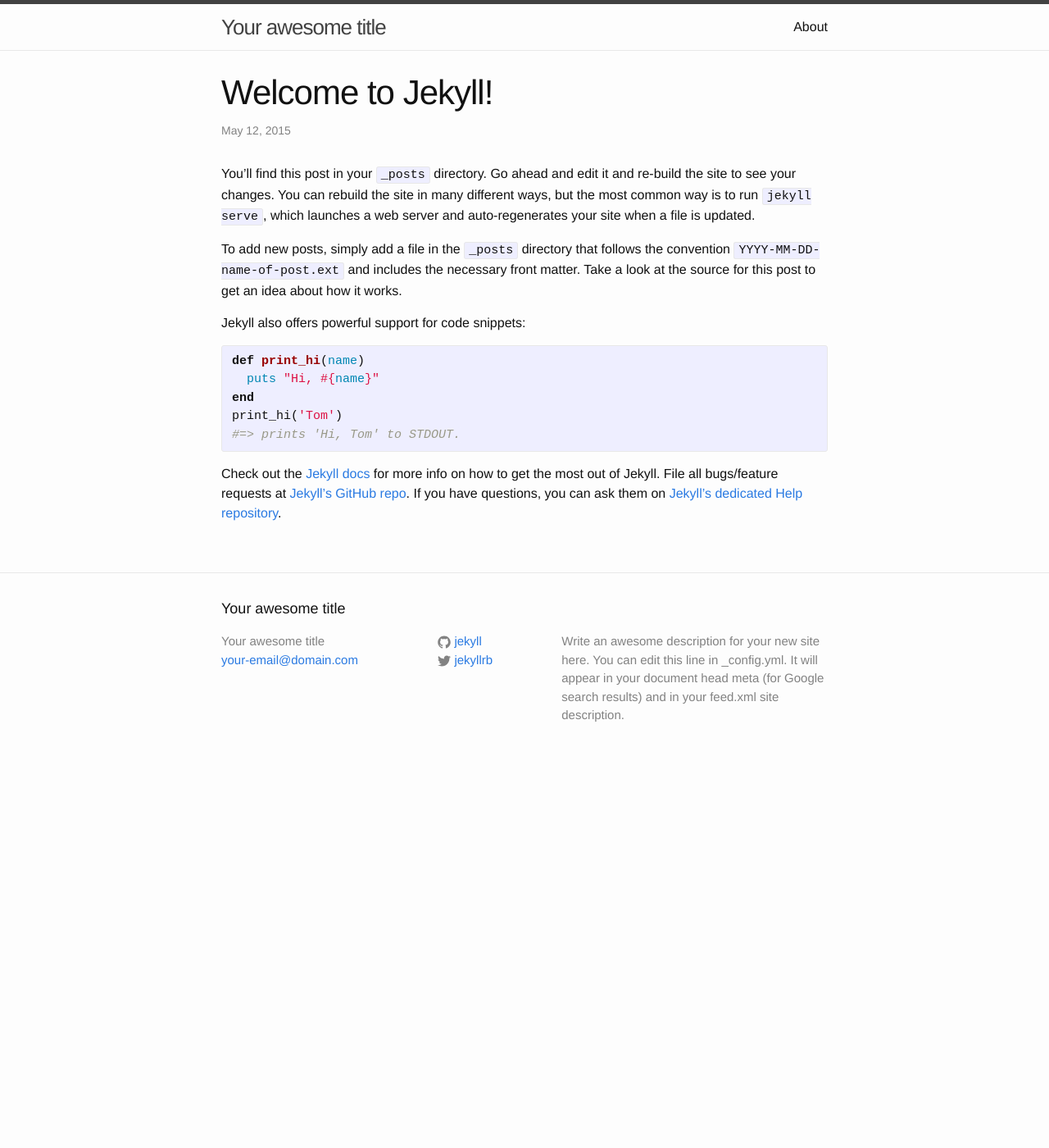
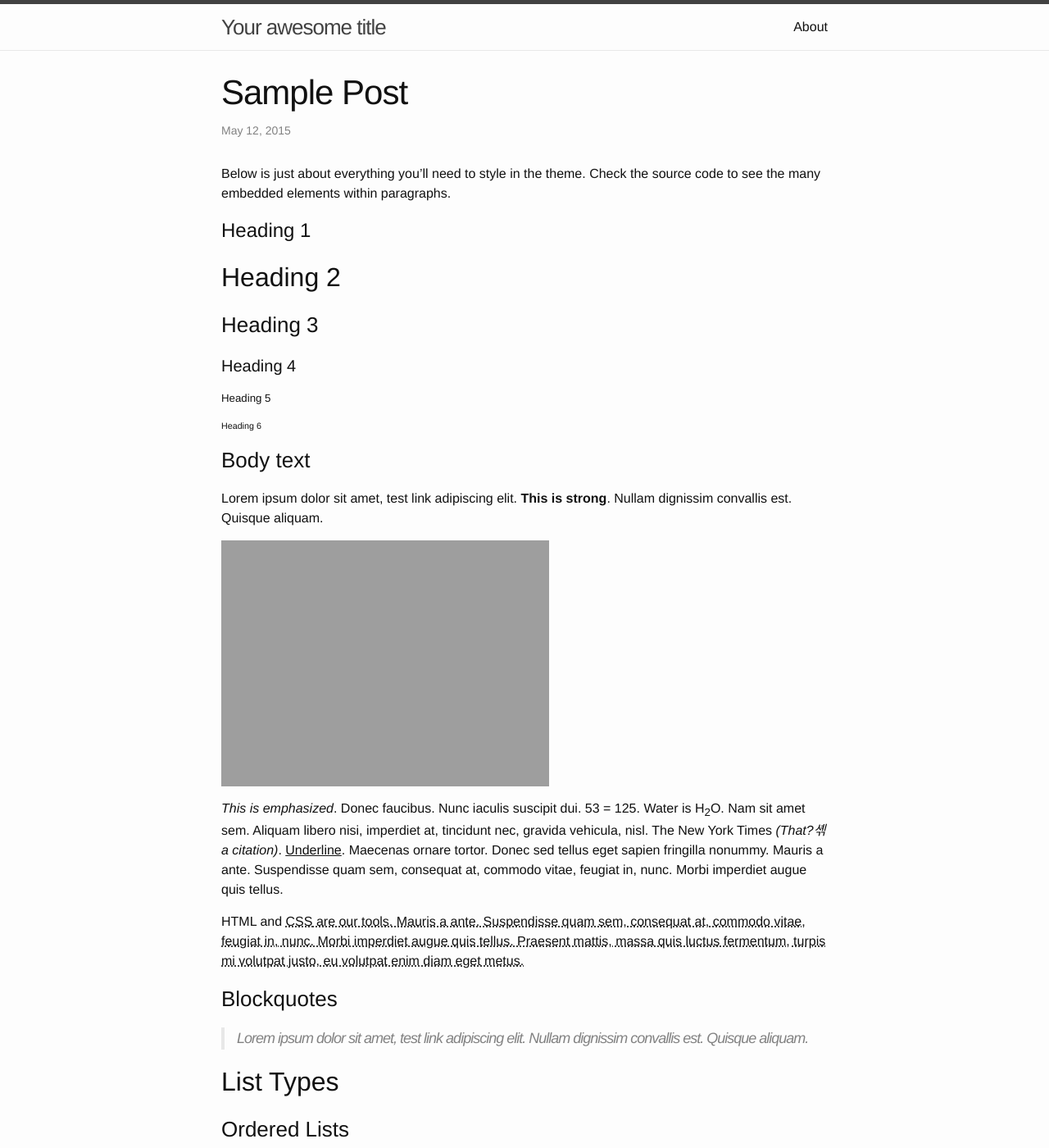
Before and after one commit to jung12/jaeahnoh.github.com, a Jekyll site: the page built from _posts/2015-05-12-welcome-to-jekyll.markdown, in a window 1280 px wide and 1400 px high. Shown: the whole window at 82% size. Built offline with Jekyll 4.4.1, drawn with Linux system fonts in a browser that asks for light colours; some of the changed text lies outside the part shown.

Commit message:
Update 2015-05-12-welcome-to-jekyll.markdown

```diff
--- a/_posts/2015-05-12-welcome-to-jekyll.markdown
+++ b/_posts/2015-05-12-welcome-to-jekyll.markdown
@@ -1,25 +1,101 @@
 ---
 layout: post
-title:  "Welcome to Jekyll!"
-date:   2015-05-12 22:36:44
-categories: jekyll update
+title: Sample Post
+description: "Just about everything you'll need to style in the theme: headings, paragraphs, blockquotes, tables, code blocks, and more."
+modified: 2014-12-24
+tags: [sample post]
+image:
+  feature: abstract-3.jpg
+  credit: dargadgetz
+  creditlink: http://www.dargadgetz.com/ios-7-abstract-wallpaper-pack-for-iphone-5-and-ipod-touch-retina/
 ---
-You’ll find this post in your `_posts` directory. Go ahead and edit it and re-build the site to see your changes. You can rebuild the site in many different ways, but the most common way is to run `jekyll serve`, which launches a web server and auto-regenerates your site when a file is updated.
 
-To add new posts, simply add a file in the `_posts` directory that follows the convention `YYYY-MM-DD-name-of-post.ext` and includes the necessary front matter. Take a look at the source for this post to get an idea about how it works.
+Below is just about everything you'll need to style in the theme. Check the source code to see the many embedded elements within paragraphs.
 
-Jekyll also offers powerful support for code snippets:
+# Heading 1
 
-{% highlight ruby %}
-def print_hi(name)
-  puts "Hi, #{name}"
-end
-print_hi('Tom')
-#=> prints 'Hi, Tom' to STDOUT.
+## Heading 2
+
+### Heading 3
+
+#### Heading 4
+
+##### Heading 5
+
+###### Heading 6
+
+### Body text
+
+Lorem ipsum dolor sit amet, test link adipiscing elit. **This is strong**. Nullam dignissim convallis est. Quisque aliquam.
+
+![Smithsonian Image]({{ site.url }}/images/3953273590_704e3899d5_m.jpg)
+{: .image-right}
+
+*This is emphasized*. Donec faucibus. Nunc iaculis suscipit dui. 53 = 125. Water is H<sub>2</sub>O. Nam sit amet sem. Aliquam libero nisi, imperdiet at, tincidunt nec, gravida vehicula, nisl. The New York Times <cite>(That?셲 a citation)</cite>. <u>Underline</u>. Maecenas ornare tortor. Donec sed tellus eget sapien fringilla nonummy. Mauris a ante. Suspendisse quam sem, consequat at, commodo vitae, feugiat in, nunc. Morbi imperdiet augue quis tellus.
+
+HTML and <abbr title="cascading stylesheets">CSS<abbr> are our tools. Mauris a ante. Suspendisse quam sem, consequat at, commodo vitae, feugiat in, nunc. Morbi imperdiet augue quis tellus. Praesent mattis, massa quis luctus fermentum, turpis mi volutpat justo, eu volutpat enim diam eget metus.
+
+### Blockquotes
+
+> Lorem ipsum dolor sit amet, test link adipiscing elit. Nullam dignissim convallis est. Quisque aliquam.
+
+## List Types
+
+### Ordered Lists
+
+1. Item one
+   1. sub item one
+   2. sub item two
+   3. sub item three
+2. Item two
+
+### Unordered Lists
+
+* Item one
+* Item two
+* Item three
+
+## Tables
+
+| Header1 | Header2 | Header3 |
+|:--------|:-------:|--------:|
+| cell1   | cell2   | cell3   |
+| cell4   | cell5   | cell6   |
+|----
+| cell1   | cell2   | cell3   |
+| cell4   | cell5   | cell6   |
+|=====
+| Foot1   | Foot2   | Foot3
+{: rules="groups"}
+
+## Code Snippets
+
+Syntax highlighting via Pygments
+
+{% highlight css %}
+#container {
+  float: left;
+  margin: 0 -240px 0 0;
+  width: 100%;
+}
 {% endhighlight %}
 
-Check out the [Jekyll docs][jekyll] for more info on how to get the most out of Jekyll. File all bugs/feature requests at [Jekyll’s GitHub repo][jekyll-gh]. If you have questions, you can ask them on [Jekyll’s dedicated Help repository][jekyll-help].
+Non Pygments code example
 
-[jekyll]:      http://jekyllrb.com
-[jekyll-gh]:   https://github.com/jekyll/jekyll
-[jekyll-help]: https://github.com/jekyll/jekyll-help
+    <div id="awesome">
+        <p>This is great isn't it?</p>
+    </div>
+
+## Buttons
+
+Make any link standout more when applying the `.btn` class.
+
+{% highlight html %}
+<a href="#" class="btn btn-success">Success Button</a>
+{% endhighlight %}
+
+<div markdown="0"><a href="#" class="btn">Primary Button</a></div>
+<div markdown="0"><a href="#" class="btn btn-success">Success Button</a></div>
+<div markdown="0"><a href="#" class="btn btn-warning">Warning Button</a></div>
+<div markdown="0"><a href="#" class="btn btn-danger">Danger Button</a></div>
+<div markdown="0"><a href="#" class="btn btn-info">Info Button</a></div>
```
